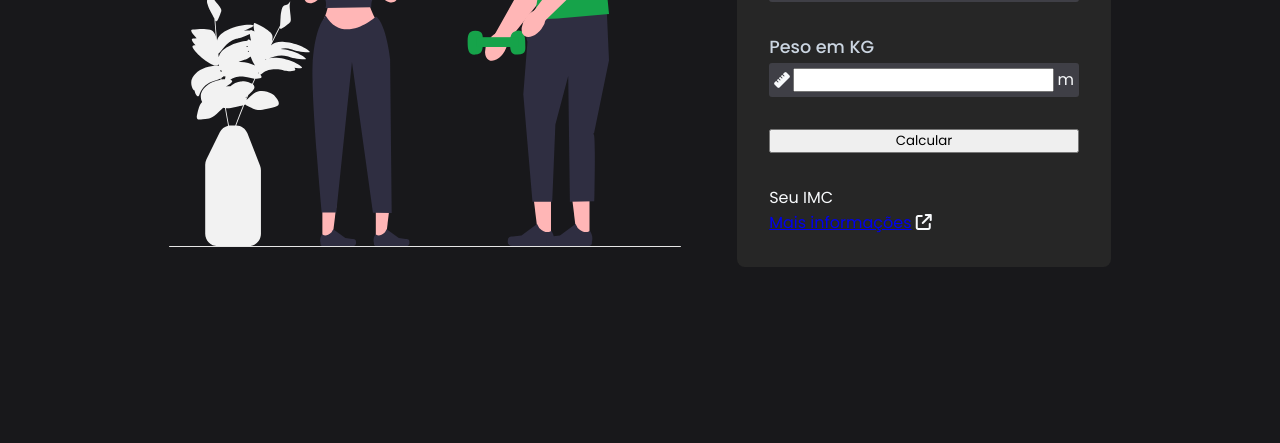
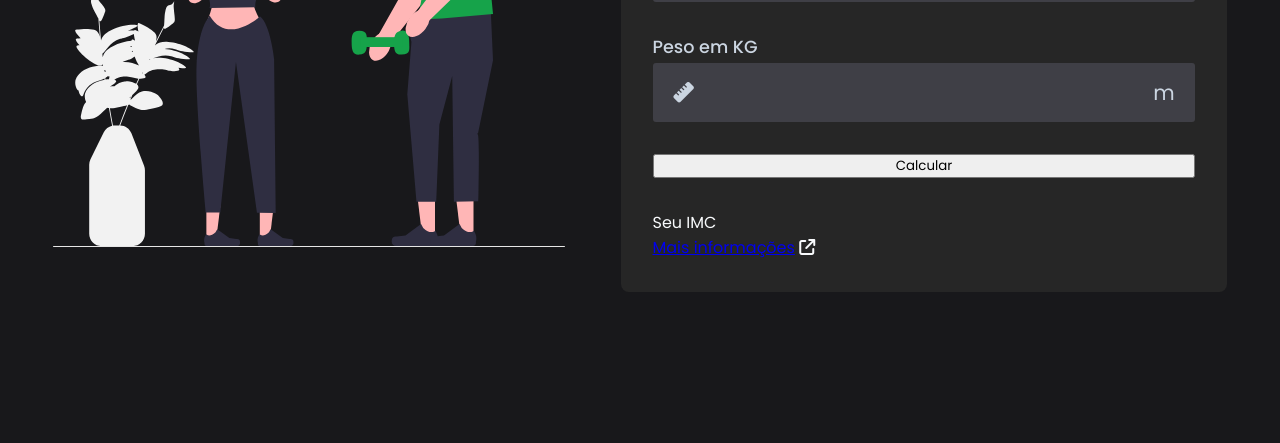
Before and after one commit to mariantonyaf/projeto-calculadoraIMC, a plain HTML site: page index.html in a window 1280 px wide. Shown: the part 357-800 px from the top of the page. Drawn offline with Linux system fonts and the light colour scheme.

Commit message:
Update style.css

```diff
--- a/assets/css/style.css
+++ b/assets/css/style.css
@@ -74,3 +74,24 @@ body{
     border-radius: 3px;
     margin-top: 3px;
 }
+
+.input-field span,
+.input-field i{
+    color: #cbd5e1;
+    font-size: 1.3rem;
+    padding: 0.6rem 1rem;
+}
+
+.input-field input{
+    background-color: transparent;
+    border: none;
+    width: 100%;
+    font-size: 1.3rem;
+    color: #f8fafc;
+    padding: 0 0.5rem;
+}
+
+.input-field input::-webkit-outer-spin-button,
+.input-field input::-webkit-inner-spin-button{
+    appearance: none;
+}
```
